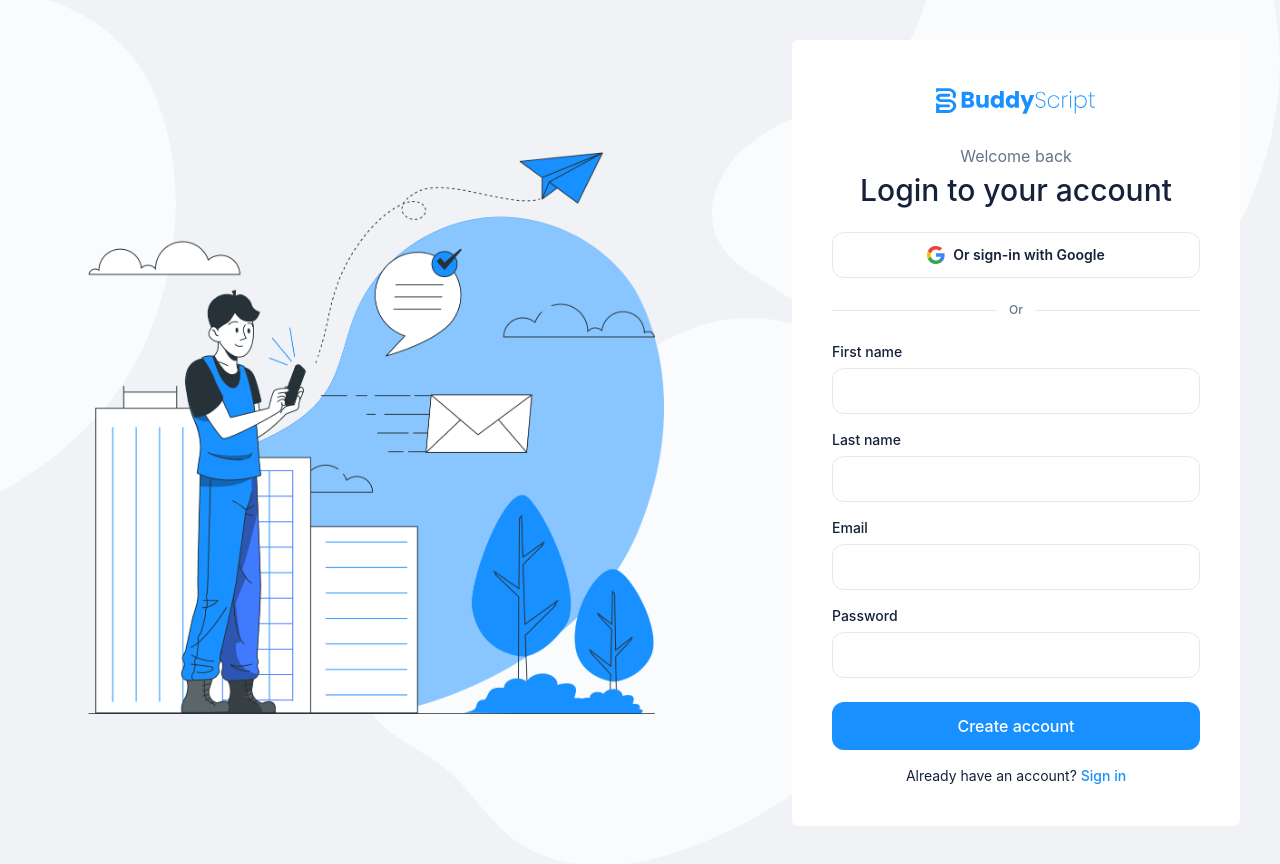
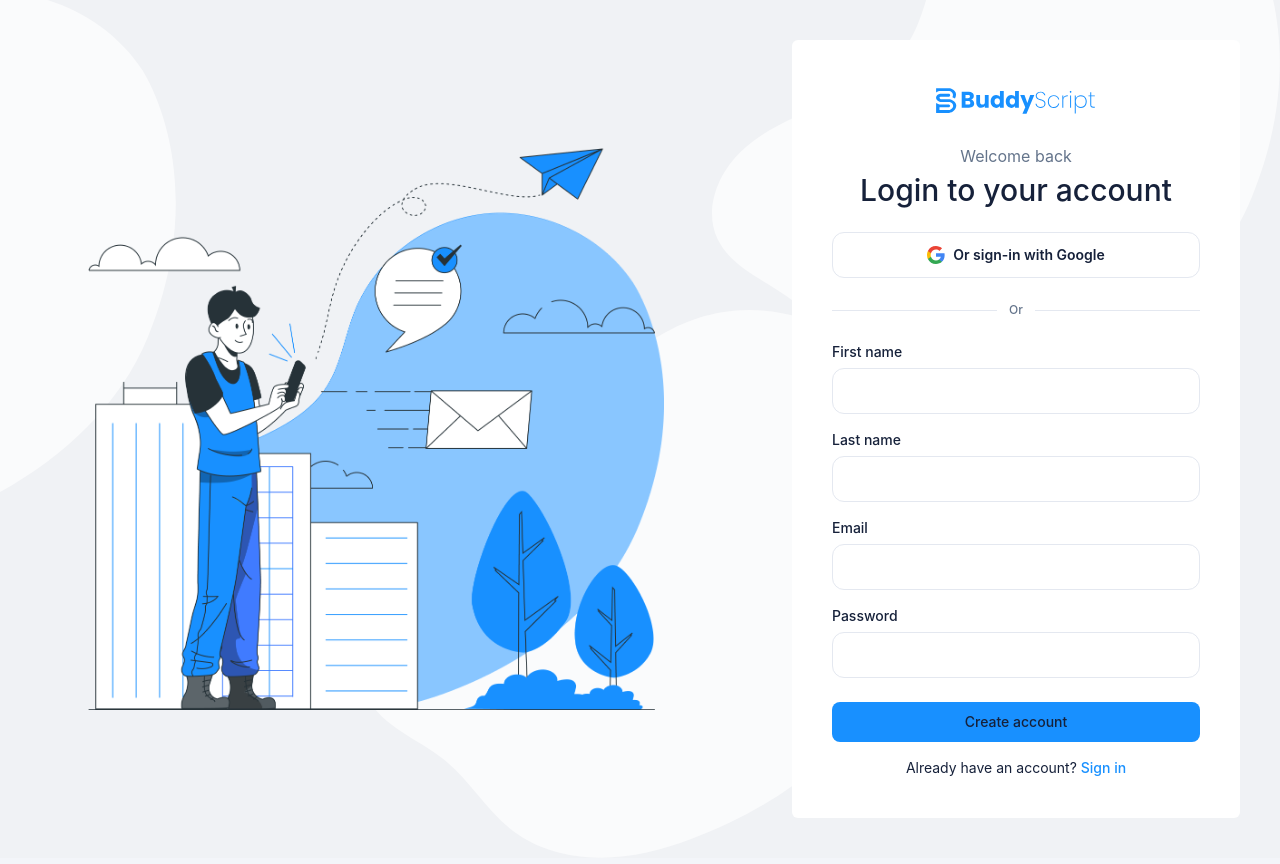
Before and after one commit to kawsar007/buddy-script-frontend, a Next.js app: page /register in a window 1280 px wide. Built offline with nearby package versions, Linux system fonts and the light colour scheme; no server answers.

Commit message:
Added Navbar for protected routes

```diff
--- a/src/app/(protected)/layout.tsx
+++ b/src/app/(protected)/layout.tsx
@@ -1,5 +1,6 @@
 'use client';
 
+import { Navbar } from '@/src/components/layout/Navbar';
 import { Spinner } from '@/src/components/ui/Spinner';
 import { useAuth } from '@/src/contexts/AuthContext';
 import { ROUTES } from '@/src/lib/constants/routes';
@@ -41,5 +42,11 @@ export default function ProtectedLayout({ children }: { children: React.ReactNod
     return null;
   }
 
-  return <>{children}</>;
+  // return <>{children}</>;
+  return (
+    <div>
+      <Navbar />
+      {children}
+    </div>
+  )
 }
--- a/src/components/layout/Navbar.tsx
+++ b/src/components/layout/Navbar.tsx
@@ -1,12 +1,16 @@
 'use client';
 
+import { useAuth } from '@/src/contexts/AuthContext';
+import { LogoutButton } from '@/src/features/auth/components/LogoutButton';
+import { ROUTES } from '@/src/lib/constants/routes';
+import { Rss } from 'lucide-react';
 import Link from 'next/link';
-import { Rss } from 'lucide-react';
-import { useAuth } from '@/contexts/AuthContext';
-import { ThemeToggle } from '@/components/theme/ThemeToggle';
-import { LogoutButton } from '@/features/auth/components/LogoutButton';
-import { buttonVariants } from '@/components/ui/Button';
-import { ROUTES } from '@/lib/constants/routes';
+import { ThemeToggle } from '../theme/ThemeToggle';
+// import { useAuth } from '@/contexts/AuthContext';
+// import { ThemeToggle } from '@/components/theme/ThemeToggle';
+// import { LogoutButton } from '@/features/auth/components/LogoutButton';
+// import { buttonVariants } from '@/components/ui/Button';
+// import { ROUTES } from '@/lib/constants/routes';
 
 export function Navbar() {
   const { user, isAuthenticated, isLoading } = useAuth();
@@ -31,10 +35,10 @@ export function Navbar() {
             </div>
           ) : (
             <div className="flex items-center gap-2">
-              <Link href={ROUTES.login} className={buttonVariants('ghost', 'sm')}>
+              <Link href={ROUTES.login} >
                 Sign in
               </Link>
-              <Link href={ROUTES.register} className={buttonVariants('primary', 'sm')}>
+              <Link href={ROUTES.register} >
                 Sign up
               </Link>
             </div>
--- /dev/null
+++ b/src/components/theme/ThemeToggle.tsx
@@ -0,0 +1,46 @@
+'use client';
+
+import { Theme, useTheme } from '@/src/contexts/ThemeContext';
+import { cn } from '@/src/lib/utils/cn';
+import { Monitor, Moon, Sun } from 'lucide-react';
+
+const OPTIONS: { value: Theme; label: string; icon: typeof Sun }[] = [
+  { value: 'light', label: 'Light', icon: Sun },
+  { value: 'dark', label: 'Dark', icon: Moon },
+  { value: 'system', label: 'System', icon: Monitor },
+];
+
+export function ThemeToggle() {
+  const { theme, setTheme } = useTheme();
+
+  return (
+    <div
+      role="group"
+      aria-label="Theme"
+      className="border-border bg-surface inline-flex items-center gap-0.5 rounded-lg border p-0.5"
+    >
+      {OPTIONS.map(({ value, label, icon: Icon }) => {
+        const isActive = theme === value;
+        return (
+          <button
+            key={value}
+            type="button"
+            aria-pressed={isActive}
+            aria-label={`${label} theme`}
+            title={`${label} theme`}
+            onClick={() => setTheme(value)}
+            className={cn(
+              'flex h-8 w-8 items-center justify-center rounded-md transition-colors',
+              'focus-visible:ring-ring focus-visible:ring-2 focus-visible:outline-none',
+              isActive
+                ? 'bg-accent text-accent-foreground'
+                : 'text-muted-foreground hover:bg-muted hover:text-foreground',
+            )}
+          >
+            <Icon className="h-4 w-4" aria-hidden="true" />
+          </button>
+        );
+      })}
+    </div>
+  );
+}
--- a/src/components/ui/Button.tsx
+++ b/src/components/ui/Button.tsx
@@ -1,42 +1,124 @@
-import { cn } from "@/src/lib/utils/cn";
-import { Loader2 } from "lucide-react";
-import { forwardRef, type ButtonHTMLAttributes } from "react";
+import { cn } from '@/src/lib/utils/cn';
+import { Loader2 } from 'lucide-react';
+import { forwardRef, type ButtonHTMLAttributes } from 'react';
 
-interface ButtonProps extends ButtonHTMLAttributes<HTMLButtonElement> {
-  variant?: "primary" | "secondary" | "outline";
+type Variant = 'primary' | 'secondary' | 'outline' | 'ghost' | 'destructive';
+type Size = 'sm' | 'md' | 'lg' | 'icon';
+
+export interface ButtonProps extends ButtonHTMLAttributes<HTMLButtonElement> {
+  variant?: Variant;
+  size?: Size;
+  /** Shows a spinner and disables the button, without shifting its layout. */
   isLoading?: boolean;
 }
 
-const variantClasses: Record<NonNullable<ButtonProps["variant"]>, string> = {
-  primary:
-    "bg-primary text-white hover:bg-primary-dark focus-visible:outline-primary disabled:bg-primary/60",
-  secondary:
-    "bg-primary-light text-primary hover:bg-primary-light/70 focus-visible:outline-primary",
-  outline:
-    "border border-border bg-surface text-ink hover:bg-bg focus-visible:outline-primary",
+const VARIANT_STYLES: Record<Variant, string> = {
+  primary: 'bg-primary text-primary-foreground hover:opacity-90',
+  secondary: 'bg-secondary text-secondary-foreground hover:opacity-90',
+  outline: 'border border-border bg-transparent text-foreground hover:bg-muted',
+  ghost: 'bg-transparent text-foreground hover:bg-muted',
+  destructive: 'bg-destructive text-destructive-foreground hover:opacity-90',
 };
 
+const SIZE_STYLES: Record<Size, string> = {
+  sm: 'h-8 px-3 text-sm',
+  md: 'h-10 px-4 text-sm',
+  lg: 'h-12 px-6 text-base',
+  icon: 'h-10 w-10',
+};
+
+/**
+ * Shared with any non-<button> element that needs to *look* like a Button
+ * — most commonly next/link's <Link>, which can't be a real <button> since
+ * navigation semantics and click-handler semantics don't mix. Using this
+ * instead of duplicating the class list keeps both in visual sync for free.
+ */
+export function buttonVariants(
+  variant: Variant = 'primary',
+  size: Size = 'md',
+  className?: string,
+) {
+  return cn(
+    'inline-flex items-center justify-center gap-2 rounded-lg font-medium transition-colors',
+    'focus-visible:outline-none focus-visible:ring-2 focus-visible:ring-ring focus-visible:ring-offset-2 focus-visible:ring-offset-background',
+    'disabled:pointer-events-none disabled:opacity-50',
+    VARIANT_STYLES[variant],
+    SIZE_STYLES[size],
+    className,
+  );
+}
+
 export const Button = forwardRef<HTMLButtonElement, ButtonProps>(
-  ({ className, variant = "primary", isLoading, disabled, children, ...props }, ref) => {
+  (
+    {
+      className,
+      variant = 'primary',
+      size = 'md',
+      isLoading = false,
+      disabled,
+      children,
+      ...props
+    },
+    ref,
+  ) => {
     return (
       <button
         ref={ref}
         disabled={disabled || isLoading}
-        className={cn(
-          "inline-flex w-full items-center justify-center gap-2 rounded-xl px-4 py-3",
-          "text-[16px] font-medium transition-colors duration-150",
-          "focus-visible:outline focus-visible:outline-2 focus-visible:outline-offset-2",
-          "disabled:cursor-not-allowed disabled:opacity-70",
-          variantClasses[variant],
-          className,
-        )}
+        aria-busy={isLoading || undefined}
+        className={buttonVariants(variant, size, className)}
         {...props}
       >
-        {isLoading && <Loader2 className="size-4 animate-spin" aria-hidden="true" />}
+        {isLoading && <Loader2 className="h-4 w-4 animate-spin" aria-hidden="true" />}
         {children}
       </button>
     );
   },
 );
 
-Button.displayName = "Button";
+Button.displayName = 'Button';
+
+
+
+// import { cn } from "@/src/lib/utils/cn";
+// import { Loader2 } from "lucide-react";
+// import { forwardRef, type ButtonHTMLAttributes } from "react";
+
+// interface ButtonProps extends ButtonHTMLAttributes<HTMLButtonElement> {
+//   variant?: "primary" | "secondary" | "outline";
+//   isLoading?: boolean;
+// }
+
+// const variantClasses: Record<NonNullable<ButtonProps["variant"]>, string> = {
+//   primary:
+//     "bg-primary text-white hover:bg-primary-dark focus-visible:outline-primary disabled:bg-primary/60",
+//   secondary:
+//     "bg-primary-light text-primary hover:bg-primary-light/70 focus-visible:outline-primary",
+//   outline:
+//     "border border-border bg-surface text-ink hover:bg-bg focus-visible:outline-primary",
+// };
+
+// export const Button = forwardRef<HTMLButtonElement, ButtonProps>(
+//   ({ className, variant = "primary", isLoading, disabled, children, ...props }, ref) => {
+//     return (
+//       <button
+//         ref={ref}
+//         disabled={disabled || isLoading}
+//         className={cn(
+//           "inline-flex w-full items-center justify-center gap-2 rounded-xl px-4 py-3",
+//           "text-[16px] font-medium transition-colors duration-150",
+//           "focus-visible:outline focus-visible:outline-2 focus-visible:outline-offset-2",
+//           "disabled:cursor-not-allowed disabled:opacity-70",
+//           variantClasses[variant],
+//           className,
+//         )}
+//         {...props}
+//       >
+//         {isLoading && <Loader2 className="size-4 animate-spin" aria-hidden="true" />}
+//         {children}
+//       </button>
+//     );
+//   },
+// );
+
+// Button.displayName = "Button";
--- a/src/features/auth/components/LogoutButton.tsx
+++ b/src/features/auth/components/LogoutButton.tsx
@@ -1,9 +1,11 @@
 'use client';
 
+import { Button, ButtonProps } from '@/src/components/ui/Button';
+import { useAuth } from '@/src/contexts/AuthContext';
 import { LogOut } from 'lucide-react';
 import toast from 'react-hot-toast';
-import { useAuth } from '@/contexts/AuthContext';
-import { Button, type ButtonProps } from '@/components/ui/Button';
+// import { useAuth } from '@/contexts/AuthContext';
+// import { Button, type ButtonProps } from '@/components/ui/Button';
 
 export function LogoutButton(props: Omit<ButtonProps, 'onClick'>) {
   const { logout } = useAuth();
@@ -14,7 +16,7 @@ export function LogoutButton(props: Omit<ButtonProps, 'onClick'>) {
   };
 
   return (
-    <Button variant="outline" size="sm" onClick={handleLogout} {...props}>
+    <Button variant="outline" onClick={handleLogout} {...props}>
       <LogOut className="h-4 w-4" aria-hidden="true" />
       Sign out
     </Button>
```
